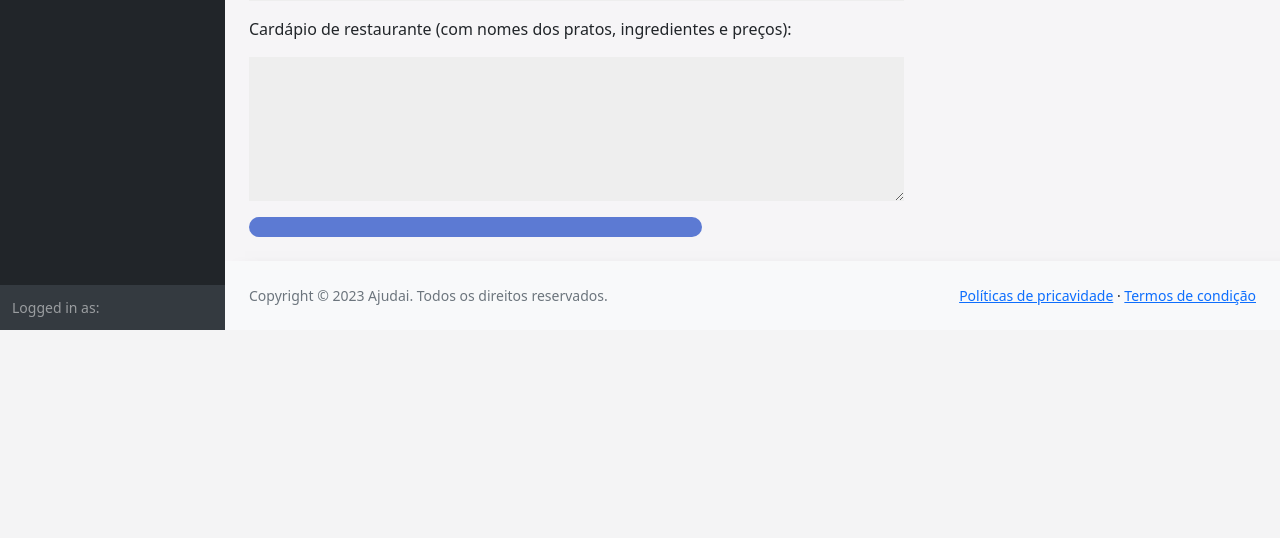
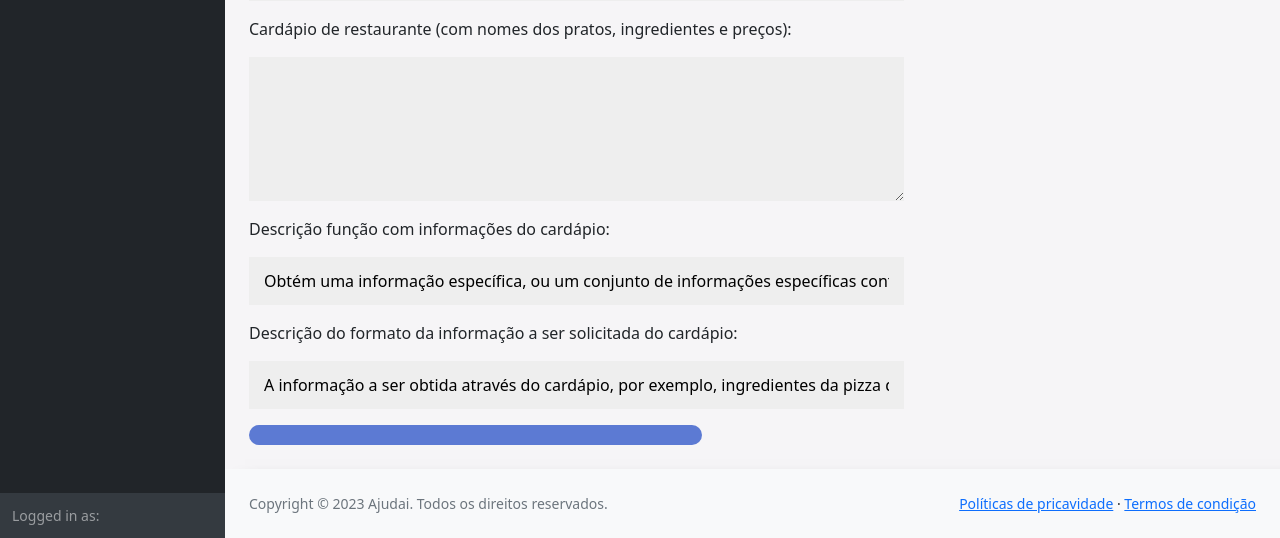
Before and after one commit to LuigiToniolo/ajudaiDjango, a Django app: template ajudai_django_app/templates/chatbot_creation_form.html in a window 1280 px wide. Shown: the part 970-1508 px from the top of the page. Before the commit the page ends 1300 px from the top, so only its background shows below. Run offline with Django 4.2, Linux system fonts and the light colour scheme; the template is opened without the code that fills it: values that come from a table or form of the project are taken from there, others are empty; some libraries are stand-ins or nearby versions.

Commit message:
informacoes sobre chamada de funcao agora tambem sao passadas por parametro

```diff
--- a/ajudai_django_app/ai_chatbot/ai_awnser.py
+++ b/ajudai_django_app/ai_chatbot/ai_awnser.py
@@ -19,16 +19,17 @@ def obeter_info_produto_cardapio(informacao_solicitada, chatbot_id):
 def generate_gpt_response(prompt, context, role, aditional_instructions, model_name, model_token_limit, chatbot_id):
     instructions = instruction_builder(aditional_instructions, role)
     token_limit = model_token_limit
+    chatbot = ChatBot.objects.get(id=chatbot_id)
     functions = [
         {
             "name": "obeter_info_produto_cardapio",
-            "description": "obtém uma informação específica, ou um conjunto de informações específicas contidas no cardápio, como nome do produto, tamanho, ingredientes e preço",
+            "description": chatbot.descricao_funcao_cardapio,
             "parameters": {
                 "type": "object",
                 "properties": {
                     "informacao_solicitada": {
                         "type": "string",
-                        "description": "A informação a ser obtida através do cardápio, por exemplo, ingredientes da pizza de mussarela, preço do refrigerante coca cola",
+                        "description": chatbot.descricao_informacao_solicitada_do_cardapio,
                     },
                 },
                 "required": ["informacao_solicitada"],
--- a/ajudai_django_app/forms.py
+++ b/ajudai_django_app/forms.py
@@ -131,6 +131,14 @@ class ChatBotForm(forms.ModelForm):
                 }
             )
         )
+    descricao_funcao_cardapio = forms.CharField(
+        label='Descrição função com informações do cardápio',
+        initial='Obtém uma informação específica, ou um conjunto de informações específicas contidas no cardápio, como nome do produto, tamanho, ingredientes e preço',
+        )
+    descricao_informacao_solicitada_do_cardapio = forms.CharField(
+        label='Descrição do formato da informação a ser solicitada do cardápio',
+        initial='A informação a ser obtida através do cardápio, por exemplo, ingredientes da pizza de mussarela, preço do refrigerante coca cola lata, preço da pizza de alho'
+        )
     whatsapp_number = forms.CharField(
         label='Número WhatsApp Business',
         widget=forms.TextInput(attrs={
@@ -152,7 +160,7 @@ class ChatBotForm(forms.ModelForm):
 
     class Meta:
         model = ChatBot
-        fields = [ADITIONAL_INTRUCTIONS_FIELD_NAME, 'cardapio', 'nome_do_chatbot', 'whatsapp_number', 'whats_app_api_auth_token', 'facebook_page_id' ]
+        fields = ['nome_do_chatbot', 'whatsapp_number', 'whats_app_api_auth_token', 'facebook_page_id', ADITIONAL_INTRUCTIONS_FIELD_NAME, 'cardapio', 'descricao_funcao_cardapio', 'descricao_informacao_solicitada_do_cardapio']
 
     def clean(self):
         cleaned_data = super().clean()
--- a/ajudai_django_app/models.py
+++ b/ajudai_django_app/models.py
@@ -377,6 +377,8 @@ class ChatBot(models.Model):
     nome_do_chatbot = models.CharField(max_length=40, default='sem nome')
     aditional_intructions = models.CharField(max_length=MAX_CHAR_INSTRUCTIONS_CHATBOT_FORM, default='')
     cardapio = models.CharField(max_length=MAX_CHAR_INSTRUCTIONS_CHATBOT_FORM, default='')
+    descricao_funcao_cardapio = models.CharField(max_length=1000, default='Obtém uma informação específica, ou um conjunto de informações específicas contidas no cardápio, como nome do produto, tamanho, ingredientes e preço')
+    descricao_informacao_solicitada_do_cardapio = models.CharField(max_length=1000, default='A informação a ser obtida através do cardápio, por exemplo, ingredientes da pizza de mussarela, preço do refrigerante coca cola lata, preço da pizza de alho')
     whatsapp_number=models.CharField(
         validators=[phone_regex],
         default='99999999999',
--- a/ajudai_django_app/templates/chatbot_creation_form.html
+++ b/ajudai_django_app/templates/chatbot_creation_form.html
@@ -93,6 +93,10 @@
                                 {% endfor %}
                                 </div>
                             {% endif %}
+                            <p>{{ form.descricao_funcao_cardapio.label_tag }}</p>
+                            <p>{{ form.descricao_funcao_cardapio }}</p>
+                            <p>{{ form.descricao_informacao_solicitada_do_cardapio.label_tag }}</p>
+                            <p>{{ form.descricao_informacao_solicitada_do_cardapio }}</p>
                             <button type="submit" class="botao-save-chatbot">{{ submit_button_text }}</button>
                         </form>
 
```
Also changed, not shown: ajudai_django_app/migrations/0045_chatbot_descricao_funcao_cardapio_and_more.py (added).
